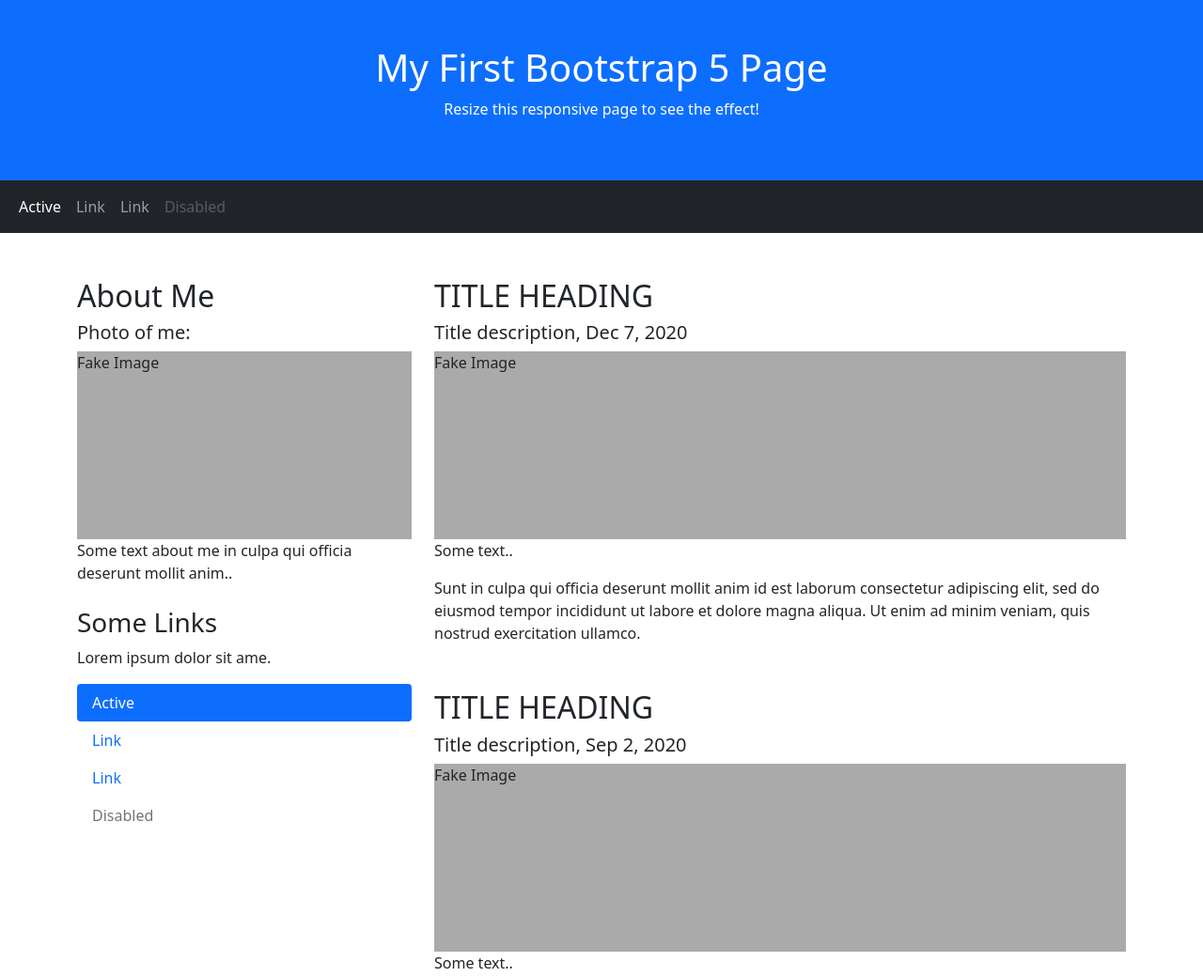
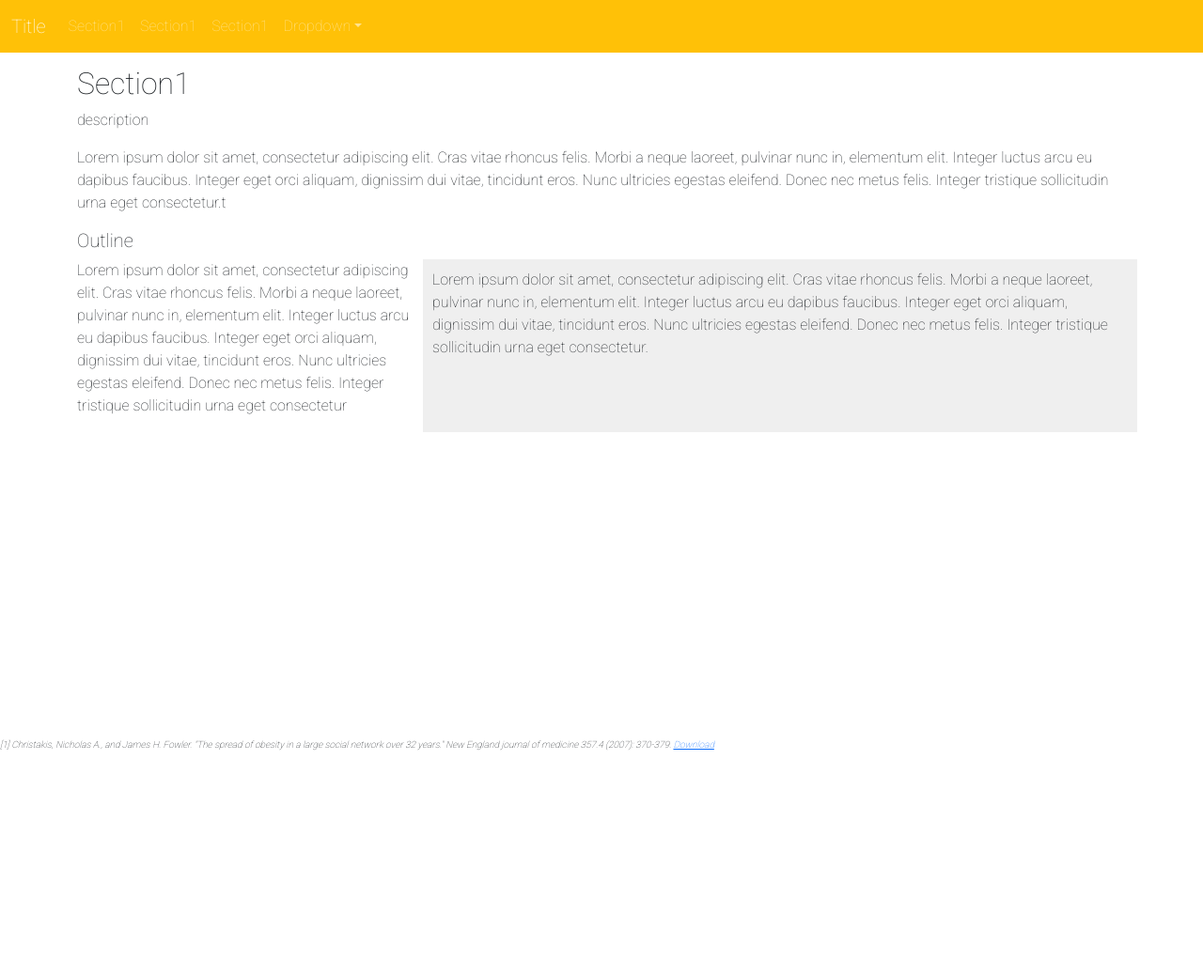
Before and after one commit to ric-colasanti/HTHLTemplate, a plain HTML site: page index.html in a window 1280 px wide. Shown: the top 1040 px of the page at 94% size. After the commit the page ends 800 px from the top, so only its background shows below. Drawn offline with nearby package versions, Linux system fonts and the light colour scheme.

Commit message:
Default HTML template

```diff
--- a/index.html
+++ b/index.html
@@ -1,88 +1,128 @@
 <!DOCTYPE html>
 <html lang="en">
+
 <head>
-  <title>Bootstrap 5 Website Example</title>
+  <title>HTML Template</title>
   <meta charset="utf-8">
   <meta name="viewport" content="width=device-width, initial-scale=1">
   <link href="https://cdn.jsdelivr.net/npm/bootstrap@5.1.2/dist/css/bootstrap.min.css" rel="stylesheet">
   <script src="https://cdn.jsdelivr.net/npm/bootstrap@5.1.2/dist/js/bootstrap.bundle.min.js"></script>
+  <link rel="preconnect" href="https://fonts.googleapis.com">
+<link rel="preconnect" href="https://fonts.gstatic.com" crossorigin>
+<link href="https://fonts.googleapis.com/css2?family=Roboto:wght@100&display=swap" rel="stylesheet">
   <style>
-  .fakeimg {
-    height: 200px;
-    background: #aaa;
+    *{
+      font-family: 'Roboto', sans-serif;
+    }
+      :root {
+      --note-cloor: #efefef;
+    }
+
+    html {
+      scroll-behavior: smooth;
+    }
+
+    .bgTextBox {
+      background-color: var(--note-cloor);
+      padding: 10px;
+    }
+
+    .bgDemo {
+      border-style: solid;
+      border-width: 0.5px;
+      padding: 10px;
+    }
+
+    .highlight pre {
+      white-space: pre-wrap;
+    }
+
+    .nav-item {
+      cursor: pointer;
+    }
+
+    .ref {
+      position: absolute;
+      bottom: 0;
+      left: 0;
+      font-size: x-small;
+      font-style: italic;
     }
   </style>
 </head>
+
 <body>
-
-<div class="p-5 bg-primary text-white text-center">
-  <h1>My First Bootstrap 5 Page</h1>
-  <p>Resize this responsive page to see the effect!</p>
-</div>
-
-<nav class="navbar navbar-expand-sm bg-dark navbar-dark">
+  <nav class="navbar navbar-expand-sm bg-warning navbar-dark fixed-top">
     <div class="container-fluid">
+      <a class="navbar-brand" href="#">Title</a>
+    <button class="navbar-toggler" type="button" data-bs-toggle="collapse" data-bs-target="#collapsibleNavbar">
+      <span class="navbar-toggler-icon"></span>
+    </button>
+    <div class="collapse navbar-collapse" id="collapsibleNavbar">
       <ul class="navbar-nav">
         <li class="nav-item">
-        <a class="nav-link active" href="#">Active</a>
+          <a class="nav-link" href="#section1">Section1</a>
         </li>
         <li class="nav-item">
-        <a class="nav-link" href="#">Link</a>
+          <a class="nav-link" href="#section1">Section1</a>
         </li>
         <li class="nav-item">
-        <a class="nav-link" href="#">Link</a>
+          <a class="nav-link" href="#section1">Section1</a>
         </li>
-      <li class="nav-item">
-        <a class="nav-link disabled" href="#">Disabled</a>
+        <li class="nav-item dropdown">
+          <a class="nav-link dropdown-toggle" href="#" role="button" data-bs-toggle="dropdown">Dropdown</a>
+          <ul class="dropdown-menu">
+            <li><a class="dropdown-item" href="#section1">Section1</a></li>
+            <li><a class="dropdown-item" href="#section1">Section1</a></li>
+            <li><a class="dropdown-item" href="#section1">Section1</a></li>
+          </ul>
         </li>
       </ul>
     </div>
+    </div>
   </nav>
 
-<div class="container mt-5">
+  <div class="container" id="home" style="margin-top: 70px;">
+    <div id="section1">
+      <h2>Section1</h2>
+      <p>
+        description</p>
+      <p>
+        Lorem ipsum dolor sit amet, consectetur adipiscing elit. Cras vitae rhoncus felis. Morbi a neque laoreet,
+        pulvinar nunc in, elementum elit. Integer luctus arcu eu dapibus faucibus. Integer eget orci aliquam, dignissim
+        dui vitae, tincidunt eros. Nunc ultricies egestas eleifend. Donec nec metus felis. Integer tristique
+        sollicitudin urna eget consectetur.t
+      </p>
+      <h5>Outline</h5>
       <div class="row">
+
         <div class="col-sm-4">
-      <h2>About Me</h2>
-      <h5>Photo of me:</h5>
-      <div class="fakeimg">Fake Image</div>
-      <p>Some text about me in culpa qui officia deserunt mollit anim..</p>
-      <h3 class="mt-4">Some Links</h3>
-      <p>Lorem ipsum dolor sit ame.</p>
-      <ul class="nav nav-pills flex-column">
-        <li class="nav-item">
-          <a class="nav-link active" href="#">Active</a>
-        </li>
-        <li class="nav-item">
-          <a class="nav-link" href="#">Link</a>
-        </li>
-        <li class="nav-item">
-          <a class="nav-link" href="#">Link</a>
-        </li>
-        <li class="nav-item">
-          <a class="nav-link disabled" href="#">Disabled</a>
-        </li>
-      </ul>
-      <hr class="d-sm-none">
+          <p>Lorem ipsum dolor sit amet, consectetur adipiscing elit. Cras vitae rhoncus felis. Morbi a neque laoreet,
+            pulvinar nunc in, elementum elit. Integer luctus arcu eu dapibus faucibus. Integer eget orci aliquam, dignissim
+            dui vitae, tincidunt eros. Nunc ultricies egestas eleifend. Donec nec metus felis. Integer tristique
+            sollicitudin urna eget consectetur</p>
         </div>
-    <div class="col-sm-8">
-      <h2>TITLE HEADING</h2>
-      <h5>Title description, Dec 7, 2020</h5>
-      <div class="fakeimg">Fake Image</div>
-      <p>Some text..</p>
-      <p>Sunt in culpa qui officia deserunt mollit anim id est laborum consectetur adipiscing elit, sed do eiusmod tempor incididunt ut labore et dolore magna aliqua. Ut enim ad minim veniam, quis nostrud exercitation ullamco.</p>
 
-      <h2 class="mt-5">TITLE HEADING</h2>
-      <h5>Title description, Sep 2, 2020</h5>
-      <div class="fakeimg">Fake Image</div>
-      <p>Some text..</p>
-      <p>Sunt in culpa qui officia deserunt mollit anim id est laborum consectetur adipiscing elit, sed do eiusmod tempor incididunt ut labore et dolore magna aliqua. Ut enim ad minim veniam, quis nostrud exercitation ullamco.</p>
+
+        <div class="col-sm-8 bgTextBox">
+          <p>Lorem ipsum dolor sit amet, consectetur adipiscing elit. Cras vitae rhoncus felis. Morbi a neque laoreet,
+            pulvinar nunc in, elementum elit. Integer luctus arcu eu dapibus faucibus. Integer eget orci aliquam,
+            dignissim dui vitae, tincidunt eros. Nunc ultricies egestas eleifend. Donec nec metus felis. Integer
+            tristique sollicitudin urna eget consectetur.</p>
+          <div class="ref">[1] Christakis, Nicholas A., and James H. Fowler. "The spread of obesity in a large
+            social network over 32 years." New England journal of medicine 357.4 (2007): 370-379. <a
+              href="papers/Christakis and Fowler.pdf">Download</a></div>
+        </div>
+
       </div>
     </div>
   </div>
 
-<div class="mt-5 p-4 bg-dark text-white text-center">
-  <p>Footer</p>
-</div>
+  <script src="https://ajax.googleapis.com/ajax/libs/jquery/3.5.1/jquery.min.js"></script>
+  <script src="https://cdnjs.cloudflare.com/ajax/libs/popper.js/1.16.0/umd/popper.min.js"></script>
+  <script src="https://maxcdn.bootstrapcdn.com/bootstrap/4.5.2/js/bootstrap.min.js"></script>
+
 
 </body>
+
 </html>
```
Lines whose indentation alone changed are shown as unchanged.
